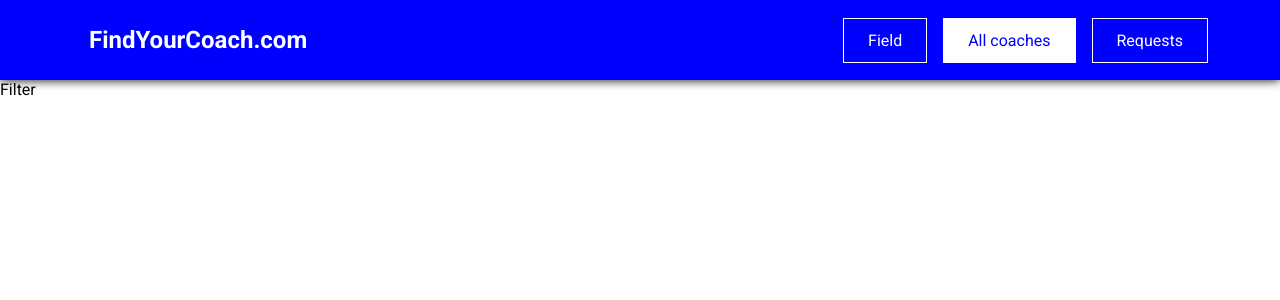
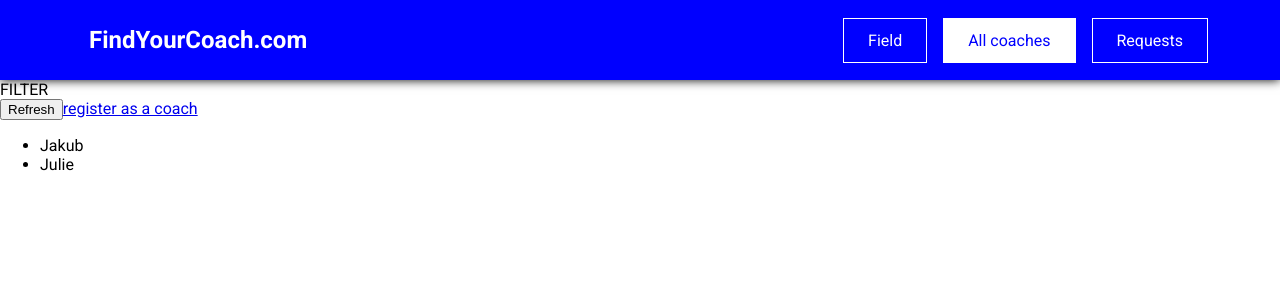
Before and after one commit to jakubkedzierski92/Find-your-coach, a Vue app: page /coaches in a window 1280 px wide. Shown: the top 300 px of the page. Built offline with nearby package versions, Linux system fonts and the light colour scheme.

Commit message:
Add a list of coaches and render coaches

```diff
--- a/src/pages/coaches/CoachesList.vue
+++ b/src/pages/coaches/CoachesList.vue
@@ -1,5 +1,26 @@
 <template>
-    <div>
-        Filter
+  <section>FILTER</section>
+  <section>
+    <div class="controls">
+      <button>Refresh</button>
+      <router-link to="/register">register as a coach</router-link>
     </div>
+    <ul v-if="hasCoaches">
+        <li v-for="coach in filteredCoaches" :key="coach.id">{{ coach.firstName }}</li>
+    </ul>
+    <h3 v-else>No coaches found :(</h3>
+  </section>
 </template>
+
+<script>
+export default {
+  computed: {
+    filteredCoaches() {
+      return this.$store.getters['coaches/coaches'];
+    },
+    hasCoaches() {
+        return this.$store.getters['coaches/hasCoaches']
+    }
+  },
+};
+</script>
```
